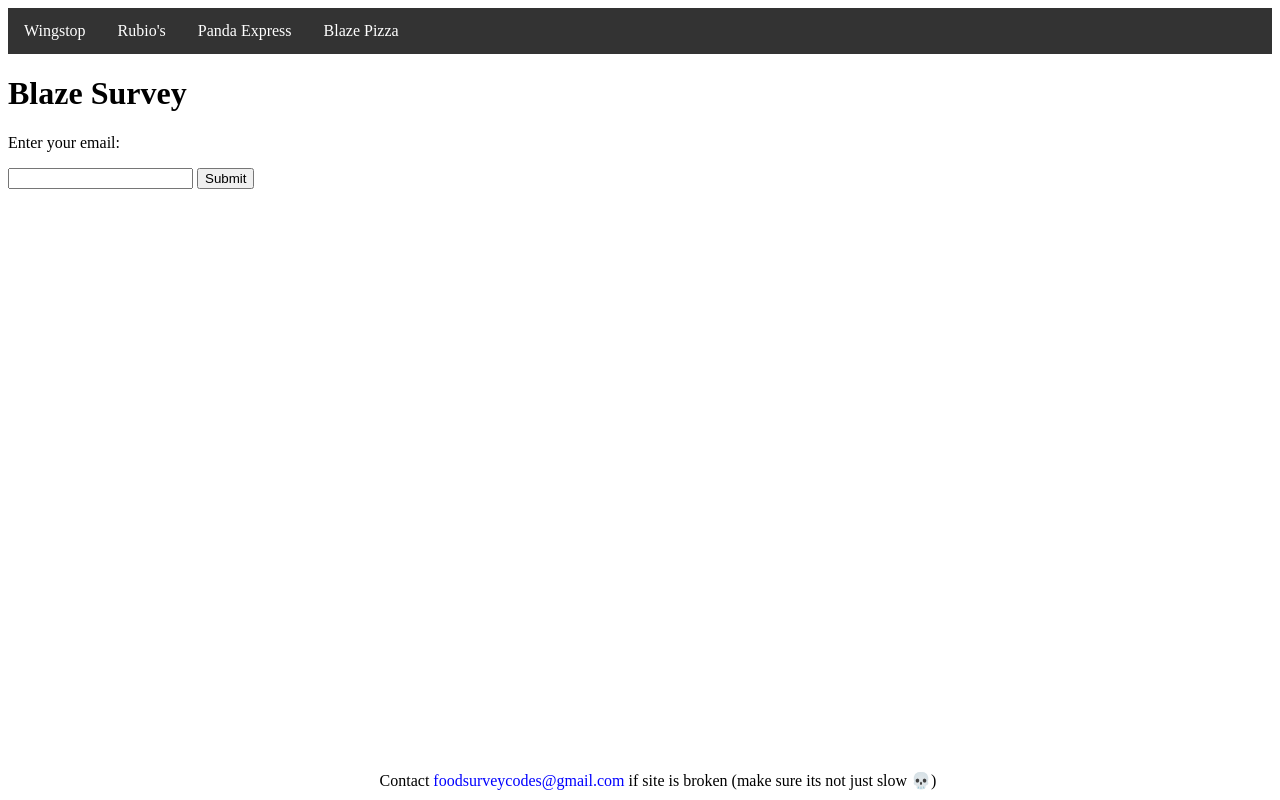
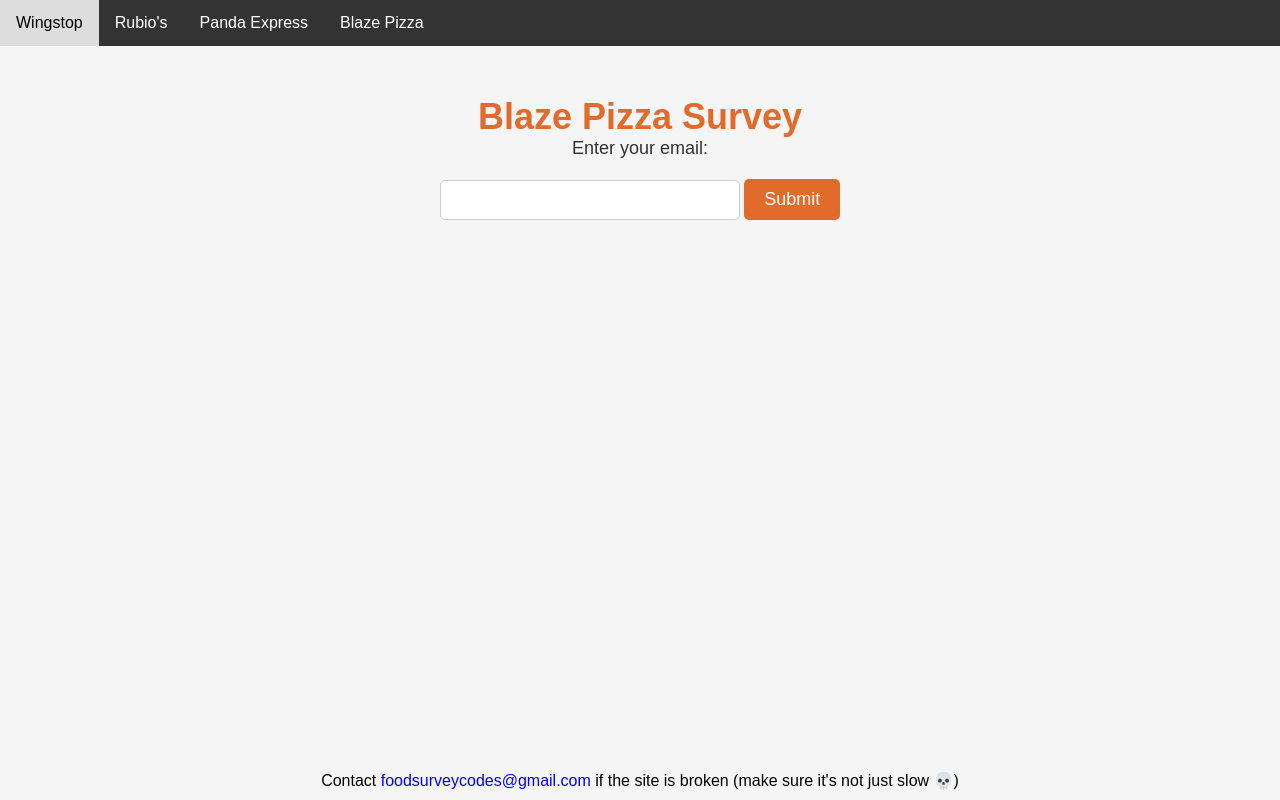
Before and after one commit to Jsontran5/Wingstop-Free-Fries, a Flask app: page /blazepizza in a window 1280 px wide. Run offline with Flask 3, Linux system fonts and the light colour scheme.

Commit message:
cleaned up the site

```diff
--- a/myapp.py
+++ b/myapp.py
@@ -6,6 +6,9 @@
 import re
 
 RESTRICTED_EMAILS = ['foodsurveycodes@gmail.com']
+
+
+
 
 def create_app():
     app = Flask(__name__)
--- a/templates/base.html
+++ b/templates/base.html
@@ -4,20 +4,26 @@
 <head>
     <title>Food Codes Generator</title>
     <style>
-
-        ul.navbar {
-            list-style-type: none;
+        /* Reset default margin and padding for all elements */
+        * {
             margin: 0;
             padding: 0;
+            box-sizing: border-box;
+        }
+
+        /* Navbar styles */
+        .navbar {
             background-color: #333;
             overflow: hidden;
+            list-style: none;
+            /* Remove list item markers (dots) */
         }
 
-        li.nav-item {
+        .nav-item {
             float: left;
         }
 
-        li.nav-item a {
+        .nav-item a {
             display: block;
             color: white;
             text-align: center;
@@ -25,12 +31,12 @@
             text-decoration: none;
         }
 
-        li.nav-item a:hover {
+        .nav-item a:hover {
             background-color: #ddd;
             color: black;
         }
 
-
+        /* Footer styles */
         footer {
             color: black;
             text-align: center;
@@ -39,9 +45,7 @@
             bottom: 0;
             width: 100%;
             background-color: transparent;
-
         }
-
 
         footer a {
             color: blue;
@@ -52,7 +56,6 @@
 
 <body>
     <ul class="navbar">
-
         <li class="nav-item"><a href="/wingstop">Wingstop</a></li>
         <li class="nav-item"><a href="/rubios">Rubio's</a></li>
         <li class="nav-item"><a href="/pandaexpress">Panda Express</a></li>
@@ -60,9 +63,9 @@
     </ul>
     {% block content %}{% endblock %}
 
-
     <footer>
-        Contact <a href="mailto:foodsurveycodes@gmail.com">foodsurveycodes@gmail.com</a> if site is broken (make sure its not just slow 💀)
+        Contact <a href="mailto:foodsurveycodes@gmail.com">foodsurveycodes@gmail.com</a> if the site is broken (make
+        sure it's not just slow 💀)
     </footer>
 </body>
 
--- a/templates/blazepizza.html
+++ b/templates/blazepizza.html
@@ -1,20 +1,83 @@
 {% extends "base.html" %}
 
 {% block content %}
-<h1>Blaze Survey</h1>
+<style>
+    body {
+        background-color: #f5f5f5;
+        font-family: Arial, sans-serif;
+    }
+
+    h1 {
+        text-align: center;
+        color: #e16b2a;
+        /* Orange color for Blaze Pizza theme */
+        font-size: 36px;
+        margin-top: 50px;
+    }
+
+    p {
+        text-align: center;
+        color: #333;
+        font-size: 18px;
+    }
+
+    form {
+        text-align: center;
+        margin-top: 20px;
+    }
+
+    input[type="email"] {
+        width: 300px;
+        padding: 10px;
+        font-size: 16px;
+        border: 1px solid #ccc;
+        border-radius: 5px;
+        outline: none;
+    }
+
+    input[type="submit"] {
+        background-color: #e16b2a;
+        /* Orange color for the submit button */
+        color: #fff;
+        border: none;
+        padding: 10px 20px;
+        font-size: 18px;
+        border-radius: 5px;
+        cursor: pointer;
+    }
+
+    input[type="submit"]:hover {
+        background-color: #aa5629;
+        /* Darker orange color on hover */
+    }
+
+    #loading {
+        text-align: center;
+        display: none;
+        margin-top: 20px;
+    }
+
+    #loading img {
+        width: 100px;
+        height: 100px;
+    }
+</style>
+
+<h1>Blaze Pizza Survey</h1>
 <p>Enter your email:</p>
 <form action="/submit" method="POST" onsubmit="return showLoading();">
     <input type="hidden" name="option" value="blazepizza">
     <input type="email" name="email" required>
     <input type="submit" value="Submit">
 </form>
-<div id="loading" style="display: none; text-align: center;">
-    <img src="{{ url_for('static', filename='loading.gif') }}" alt="Loading..." style="width: 100px; height: 100px;">
+<div id="loading">
+    <img src="{{ url_for('static', filename='bgloading.gif') }}" alt="Loading...">
 </div>
+
 <script>
     function showLoading() {
         document.getElementById('loading').style.display = 'block';
-        document.getElementById('email').disabled = true;
+        document.querySelector('input[type="submit"]').disabled = true;
     }
 </script>
 {% endblock %}
```
Also changed, not shown: templates/index.html (+66 -3 lines), templates/loading.html (deleted, +0 -8 lines), templates/pandaexpress.html (+63 -3 lines), templates/rubios.html (+66 -3 lines), templates/wingstop.html (+64 -3 lines), static/bgloading.gif (added), static/wingstopfries.jpg (added).
